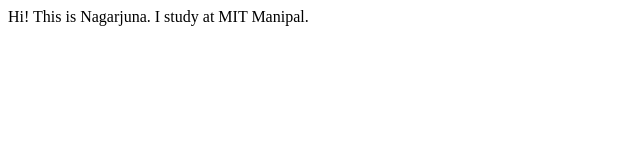
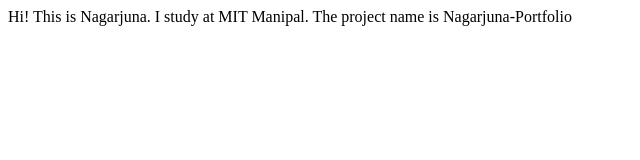
Before and after one commit to nagarjun10/Nagarjuna-Portfolio, a plain HTML site: page index.html in a window 1280 px wide. Shown: the whole page, without its empty margins (0-640 px from the left). Drawn offline with Linux system fonts and the light colour scheme.

```diff
--- a/index.html
+++ b/index.html
@@ -9,5 +9,6 @@
 <body>
     Hi! This is Nagarjuna.
     I study at MIT Manipal.
+    The project name is Nagarjuna-Portfolio
 </body>
 </html>
```
